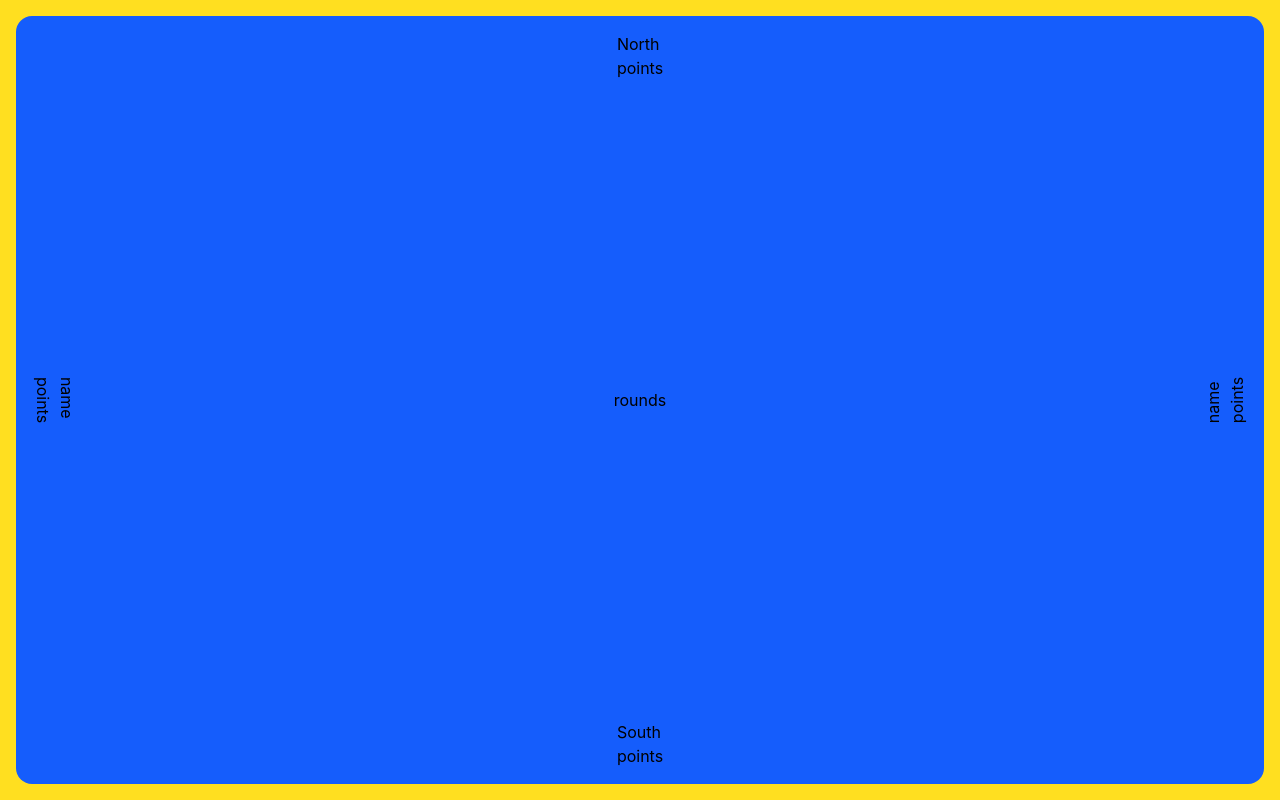
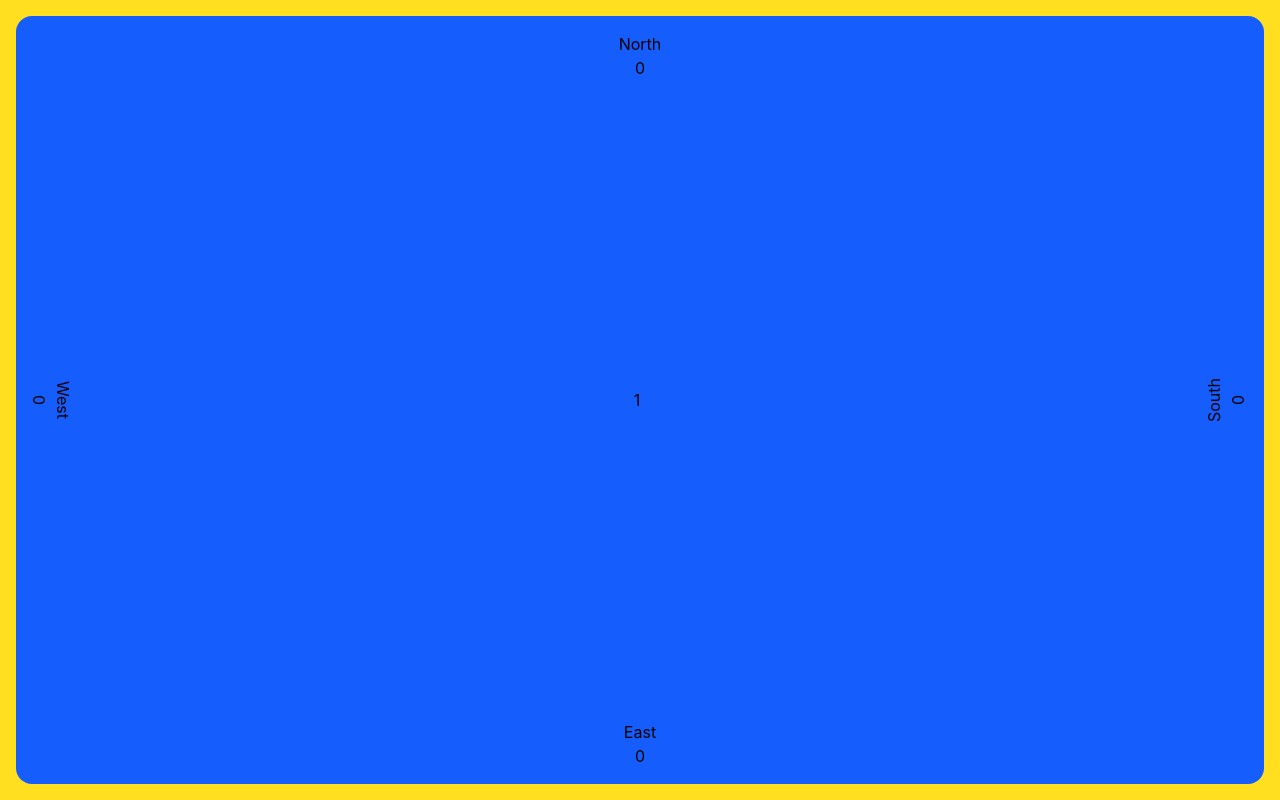
Before and after one commit to Qkari17/RichiCounter, a React (Vite) app: page /hanapp/hanboard in a window 1280 px wide. Built offline with nearby package versions, Linux system fonts and the light colour scheme.

Commit message:
Added round and honba

```diff
--- a/src/Pages/Hanchan/HanBoard.tsx
+++ b/src/Pages/Hanchan/HanBoard.tsx
@@ -1,28 +1,38 @@
+import { useState } from "react";
+import { useHan } from "./HanContext";
+
 export const HanBoard = () => {
+  const { playerList, setPlayerList } = useHan();
+  const [round, setRound] = useState(1);
+  const [honba, setHonba] = useState(0);
   return (
     <div className="bg-yellow-300 flex-col flex h-screen w-screen gap-5 p-4">
       <main className="flex-1 p-4 bg-blue-600 rounded-2xl  flex-col flex  justify-between ">
         <div className="flex justify-center">
-          <div>
-            <h1>North</h1>
-            <p>points</p>
+          <div className="flex flex-col items-center ">
+            <h1>{playerList[3].name} North</h1>
+            <p>{playerList[3].points}</p>
           </div>
         </div>
         <div className="  flex justify-between">
-          <div className="rotate-90">
-            <h1>name</h1>
-            <p>points</p>
+          <div className="rotate-90 flex flex-col items-center">
+            <h1>{playerList[2].name} West</h1>
+            <p>
+              {playerList[2].points}
+            </p>
           </div>
-          <div className="content-center">rounds</div>
-          <div className="-rotate-90">
-            <h1>name</h1>
-            <p>points</p>
+          <div className="content-center">
+            {round} {honba > 0 && `/ ${honba}`}
+          </div>
+          <div className="-rotate-90 flex flex-col items-center">
+            <h1>{playerList[1].name} South</h1>
+            <p>{playerList[1].points}</p>
           </div>
         </div>
         <div className="flex justify-center">
-          <div>
-            <h1>South</h1>
-            <p>points</p>
+          <div className="flex flex-col items-center">
+            <h1>{playerList[0].name} East</h1>
+            <p>{playerList[0].points}</p>
           </div>
         </div>
       </main>
```
